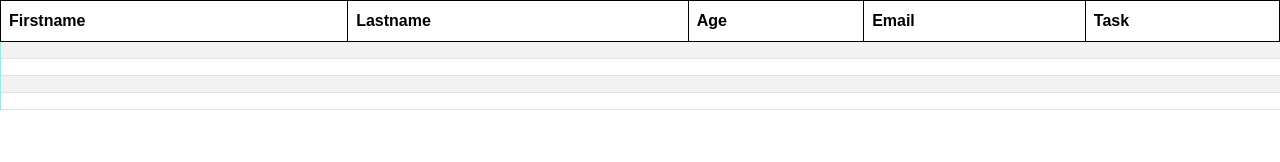
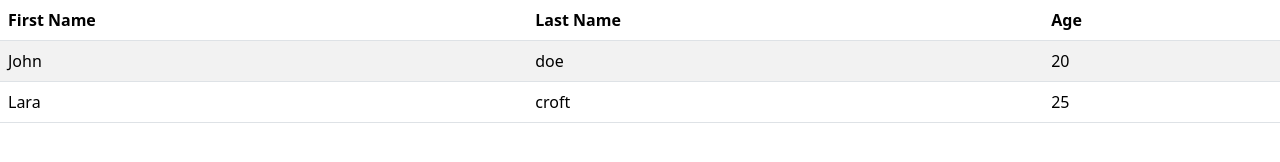
Before and after one commit to asimzahid307/Apology, a plain HTML site: page index.html in a window 1280 px wide. Drawn offline with nearby package versions, Linux system fonts and the light colour scheme.

Commit message:
Creating Object Constructor Function and new objects to display on web using DOM

```diff
--- a/index.html
+++ b/index.html
@@ -6,7 +6,7 @@
     <meta name="viewport" content="width=device-width, initial-scale=1.0">
     <link href="https://cdn.jsdelivr.net/npm/bootstrap@5.3.3/dist/css/bootstrap.min.css" rel="stylesheet"
         integrity="sha384-QWTKZyjpPEjISv5WaRU9OFeRpok6YctnYmDr5pNlyT2bRjXh0JMhjY6hW+ALEwIH" crossorigin="anonymous">
-    <link rel="stylesheet" href="style.css">
+    <!-- <link rel="stylesheet" href="style.css"> -->
     <title>Javascript</title>
 </head>
 
@@ -46,7 +46,8 @@
         </div>
     </div> -->
 
-    <!-- By using bootstrap -->
+    <!-- By using bootstrap for objects-->
+    <!-- <div>
     <table class="table table-striped">
         <thead>
             <tr>
@@ -58,7 +59,6 @@
             </tr>
         </thead>
         <tbody>
-            <!-- row 1 -->
             <tr>
                 <td id="1"></td>
                 <td id="2"></td>
@@ -67,7 +67,7 @@
                 <td id="5"></td>
             </tr>
 
-            <!-- row 2 -->
+
             <tr>
                 <td id="6"></td>
                 <td id="7"></td>
@@ -76,7 +76,6 @@
                 <td id="10"></td>
             </tr>
 
-            <!-- row 3 -->
             <tr>
                 <td id="11"></td>
                 <td id="12"></td>
@@ -84,7 +83,7 @@
                 <td id="14"></td>
                 <td id="15"></td>
             </tr>
-            <!-- row 4 -->
+
             <tr>
                 <td id="16"></td>
                 <td id="17"></td>
@@ -95,6 +94,38 @@
 
         </tbody>
     </table>
+    </div> -->
+
+    <!-- By using Bootstrao for Oject Constructors -->
+    <table class="table table-striped">
+        <thead>
+            <tr>
+                <th>First Name</th>
+                <th>Last Name</th>
+                <th>Age</th>
+
+            </tr>
+        </thead>
+        <tbody>
+            <!-- row 1 -->
+            <tr>
+                <td id="1"></td>
+                <td id="2"></td>
+                <td id="3"></td>
+            </tr>
+
+            <!-- row 2 -->
+            <tr>
+                <td id="4"></td>
+                <td id="5"></td>
+                <td id="6"></td>
+            </tr>
+
+        </tbody>
+        <b id="sale"></b>
+        <b id="sold"></b>
+    </table>
+
 
     <script src="https://cdn.jsdelivr.net/npm/bootstrap@5.3.3/dist/js/bootstrap.bundle.min.js"
         integrity="sha384-YvpcrYf0tY3lHB60NNkmXc5s9fDVZLESaAA55NDzOxhy9GkcIdslK1eN7N6jIeHz"
--- a/script.js
+++ b/script.js
@@ -205,3 +205,25 @@
 // document.getElementById("3").innerHTML = car['year'];
 // document.getElementById("4").innerHTML = car['owners']['current']['status'];
 // document.getElementById("5").innerHTML = car.owners.current.data['to'];
+
+// --------------------------------------------------------- Section no 5 -------------------------------
+
+// Object Constructors
+function Person(first, last, age) {
+    this.fname = first;
+    this.lname = last;
+    this.age = age;
+}
+
+
+// Now creating new objects using constructor function
+const person1 = new Person("John", "doe", 20);
+const person2 = new Person("Lara", "croft", 25);
+
+document.getElementById("1").innerHTML = person1['fname'];
+document.getElementById("2").innerHTML = person1['lname'];
+document.getElementById("3").innerHTML = person1['age'];
+
+document.getElementById("4").innerHTML = person2['fname'];
+document.getElementById("5").innerHTML = person2['lname'];
+document.getElementById("6").innerHTML = person2['age'];
```
